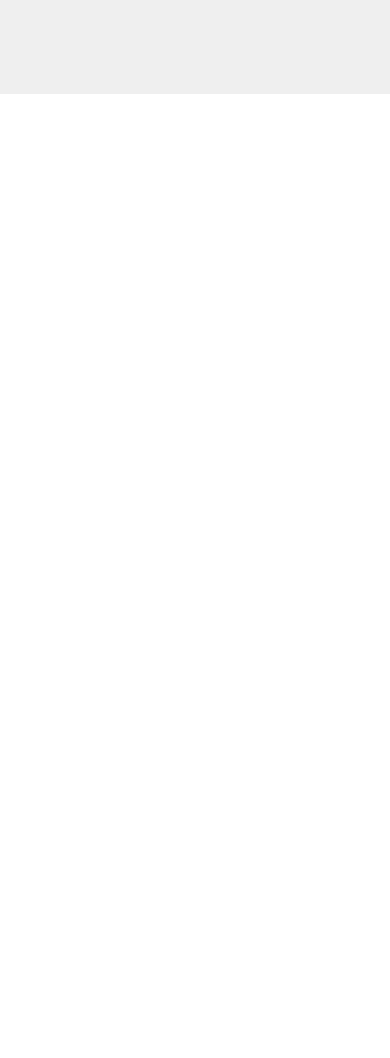
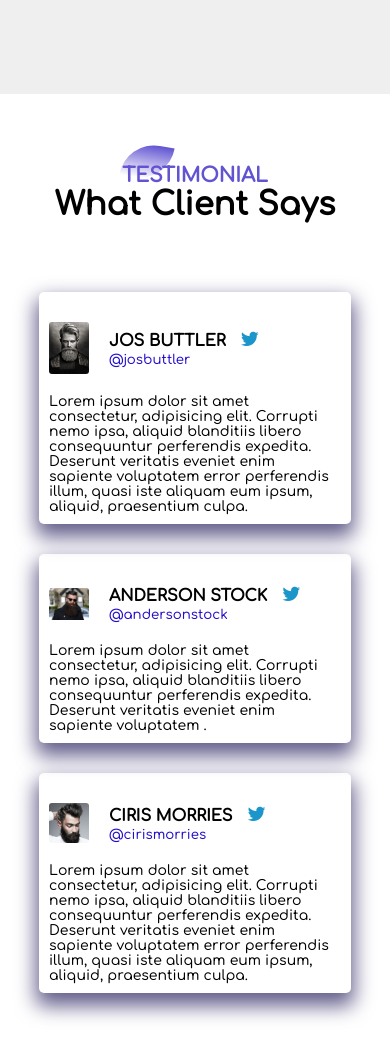
Before and after one commit to Rubel103/Fully-Responsive-Barber-Shop-Using-HTML-CSS, a plain HTML site: page index.html in a window 390 px wide. Shown: the part 3211-4269 px from the top of the page. Before the commit the page ends 3305 px from the top, so only its background shows below. Drawn offline with Linux system fonts and the light colour scheme.

Commit message:
Testimonial section comlleted with responsiveness

```diff
--- a/index.html
+++ b/index.html
@@ -70,7 +70,8 @@
                         <i class="fa fa-shield"></i>
                     </div>
                     <div class="features-text">
-                        <p>Lorem ipsum dolor sit amet consectetur adipisicing elit. Magnam voluptatem illo corporis cumque ullam temporibus.</p>
+                        <p>Lorem ipsum dolor sit amet consectetur adipisicing elit. Magnam voluptatem illo corporis
+                            cumque ullam temporibus.</p>
                     </div>
                 </div>
 
@@ -81,7 +82,8 @@
                         <i class="fa fa-check-square-o"></i>
                     </div>
                     <div class="features-text">
-                        <p>Lorem ipsum dolor sit amet consectetur adipisicing elit. Corrupti maiores neque doloremque similique exercitationem iusto.</p>
+                        <p>Lorem ipsum dolor sit amet consectetur adipisicing elit. Corrupti maiores neque doloremque
+                            similique exercitationem iusto.</p>
                     </div>
                 </div>
 
@@ -92,7 +94,8 @@
                         <i class="fa fa-inr"></i>
                     </div>
                     <div class="features-text">
-                        <p>Lorem ipsum dolor, sit amet consectetur adipisicing elit. Dicta aliquid commodi cumque accusamus ducimus quas.</p>
+                        <p>Lorem ipsum dolor, sit amet consectetur adipisicing elit. Dicta aliquid commodi cumque
+                            accusamus ducimus quas.</p>
                     </div>
                 </div>
 
@@ -159,7 +162,54 @@
 
 
 
+    <!-- Testimonial section  -->
 
+    <section id="testimonial">
+        <div class="title-text">
+            <p>TESTIMONIAL </p>
+            <h1>What Client Says</h1>
+        </div>
+
+        <div class="testimonial-row">
+            <div class="testimonial-column">
+                <div class="user">
+                    <img src="img/img-1.jpg" alt="profile image">
+                    <div class="user-info">
+                        <h4>JOS BUTTLER <i class="fa fa-twitter"></i></h4>
+                        <small>@josbuttler</small>
+                    </div>
+                </div>
+
+                <p>Lorem ipsum dolor sit amet consectetur, adipisicing elit. Corrupti nemo ipsa, aliquid blanditiis libero consequuntur perferendis expedita. Deserunt veritatis eveniet enim sapiente voluptatem error perferendis illum, quasi iste aliquam eum ipsum, aliquid, praesentium culpa.</p>
+            </div>
+            <div class="testimonial-column">
+                <div class="user">
+                    <img src="img/img-2.jpg" alt="profile image">
+                    <div class="user-info">
+                        <h4>ANDERSON STOCK <i class="fa fa-twitter"></i></h4>
+                        <small>@andersonstock</small>
+                    </div>
+                </div>
+
+                <p>Lorem ipsum dolor sit amet consectetur, adipisicing elit. Corrupti nemo ipsa, aliquid blanditiis libero consequuntur perferendis expedita. Deserunt veritatis eveniet enim sapiente voluptatem .</p>
+            </div>
+            <div class="testimonial-column">
+
+                <div class="user">
+                    <img src="img/img-3.jpg" alt="profile image">
+                    <div class="user-info">
+                        <h4>CIRIS MORRIES <i class="fa fa-twitter"></i></h4>
+                        <small>@cirismorries</small>
+                    </div>
+                </div>
+
+
+                <p>Lorem ipsum dolor sit amet consectetur, adipisicing elit. Corrupti nemo ipsa, aliquid blanditiis libero consequuntur perferendis expedita. Deserunt veritatis eveniet enim sapiente voluptatem error perferendis illum, quasi iste aliquam eum ipsum, aliquid, praesentium culpa.</p>
+            </div>
+        </div>
+
+
+    </section>
 
     <script>
         var menu_btn = document.getElementById("menu_btn")
--- a/style.css
+++ b/style.css
@@ -355,3 +355,66 @@ hr{
 
     }
 }
+
+
+/* Tesimonial Section  */
+ #testimonial{
+     width: 100%;
+     padding: 70px 0;
+ }
+
+ .testimonial-row{
+     width: 80%;
+     margin: auto;
+     display: flex;
+     justify-content: space-between;
+     align-items: flex-start;
+     flex-wrap: wrap;
+ }
+
+ .testimonial-column{
+     flex-basis: 28%;
+     padding: 10px;
+     margin-bottom: 30px;
+     border-radius: 5px;
+     box-shadow: 0 10px 20px 3px #645f8b;
+     cursor: pointer;
+     transition: transform .5s;
+ }
+
+ .testimonial-column p{
+     font-size: 14px;
+ }
+
+ .user{
+     display: flex;
+     align-items: center;
+     margin: 20px 0;
+ }
+ .user img{
+     width: 40px;
+     margin-right: 20px;
+     border-radius: 3px;
+ }
+
+ .user-info .fa{
+     margin-left: 10px;
+     color: #1c96ca;
+     font-size: 20px;
+ }
+ .user-info small{
+     color: #230dca;
+ }
+
+ .testimonial-column:hover{
+     transform: translateY(-7px);
+ }
+
+ /* responsive testimonial section  */
+
+@media screen and (max-width: 770px){
+    .testimonial-column{
+        flex-basis: 100%;
+    }
+
+}
```
